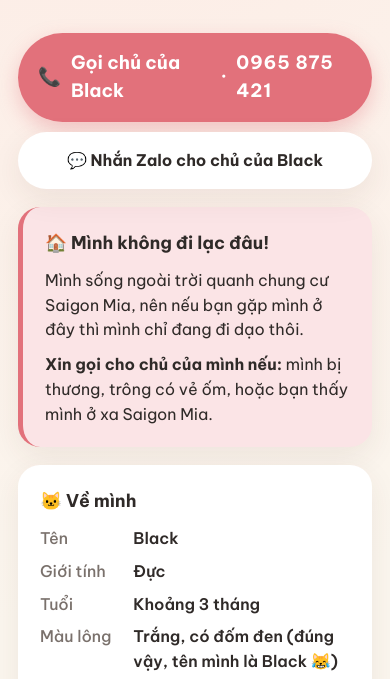
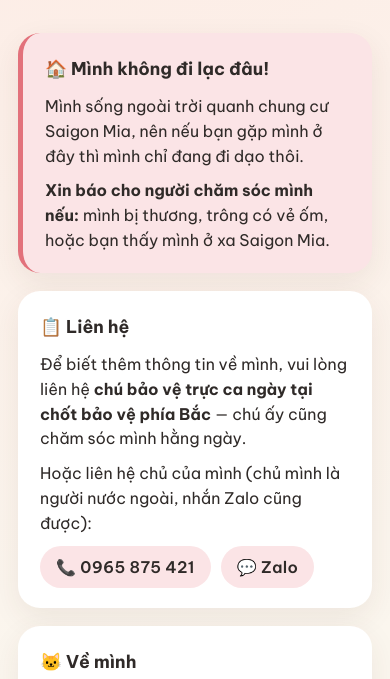
Before and after one commit to Liddo-kun/kitties, a plain HTML site: page black/index.html in a window 390 px wide. Shown: the part 382-1061 px from the top of the page. Drawn offline with Linux system fonts and the light colour scheme.

Commit message:
Tone down phone number, add guard-shack contact, GoatCounter

```diff
--- a/assets/style.css
+++ b/assets/style.css
@@ -93,6 +93,22 @@ main {
 }
 
 .btn .num { letter-spacing: .04em; }
+
+/* small contact pills (less prominent than .btn) */
+.contact { display: flex; flex-wrap: wrap; gap: 10px; margin-top: 4px; }
+
+.pill {
+  display: inline-flex;
+  align-items: center;
+  gap: 6px;
+  padding: 9px 16px;
+  border-radius: 999px;
+  background: var(--accent-soft);
+  color: var(--ink);
+  font-weight: 600;
+  text-decoration: none;
+  letter-spacing: .02em;
+}
 
 /* ---------- cards ---------- */
 .card {
--- a/black/index.html
+++ b/black/index.html
@@ -22,15 +22,20 @@
     <p class="tag">Mèo con của cư dân chung cư Saigon Mia 🐾</p>
   </section>
 
-  <div class="call">
-    <a class="btn" href="tel:0965875421">📞 <span>Gọi chủ của Black</span> · <span class="num">0965 875 421</span></a>
-    <a class="btn secondary" href="https://zalo.me/0965875421">💬 Nhắn Zalo cho chủ của Black</a>
-  </div>
-
   <section class="card notice">
     <h2>🏠 Mình không đi lạc đâu!</h2>
     <p>Mình sống ngoài trời quanh chung cư Saigon Mia, nên nếu bạn gặp mình ở đây thì mình chỉ đang đi dạo thôi.</p>
-    <p><strong>Xin gọi cho chủ của mình nếu:</strong> mình bị thương, trông có vẻ ốm, hoặc bạn thấy mình ở xa Saigon Mia.</p>
+    <p><strong>Xin báo cho người chăm sóc mình nếu:</strong> mình bị thương, trông có vẻ ốm, hoặc bạn thấy mình ở xa Saigon Mia.</p>
+  </section>
+
+  <section class="card">
+    <h2>📋 Liên hệ</h2>
+    <p>Để biết thêm thông tin về mình, vui lòng liên hệ <strong>chú bảo vệ trực ca ngày tại chốt bảo vệ phía Bắc</strong> — chú ấy cũng chăm sóc mình hằng ngày.</p>
+    <p>Hoặc liên hệ chủ của mình (chủ mình là người nước ngoài, nhắn Zalo cũng được):</p>
+    <div class="contact">
+      <a class="pill" href="tel:0965875421">📞 0965 875 421</a>
+      <a class="pill" href="https://zalo.me/0965875421">💬 Zalo</a>
+    </div>
   </section>
 
   <section class="card">
@@ -116,5 +121,7 @@
     document.getElementById('age').textContent = text;
   })();
 </script>
+<!-- visit counter: private dashboard at https://kitties.goatcounter.com -->
+<script data-goatcounter="https://kitties.goatcounter.com/count" async src="//gc.zgo.at/count.js"></script>
 </body>
 </html>
```
Also changed, not shown: index.html (+2 -0 lines), yellow/index.html (+13 -6 lines).
